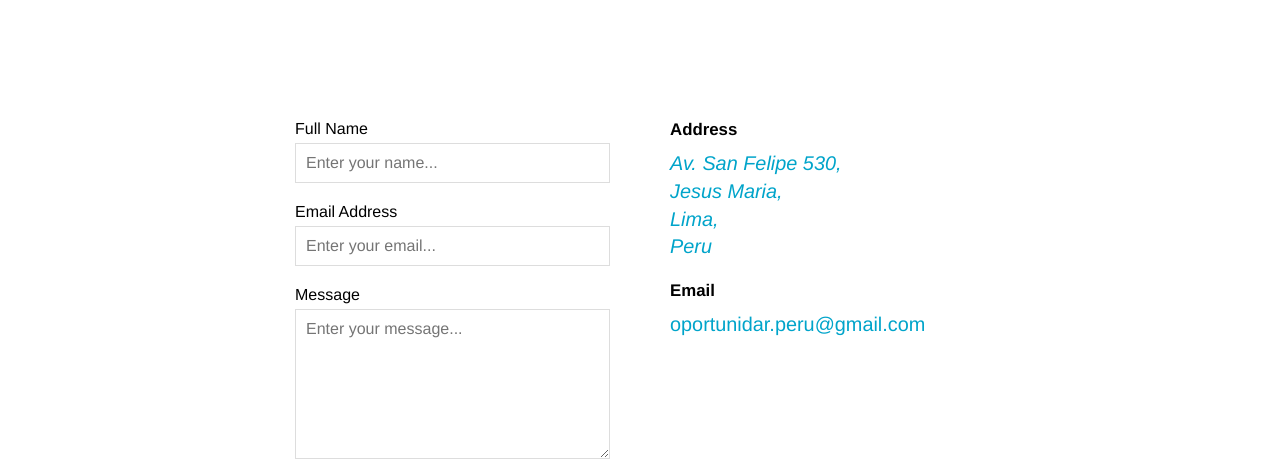
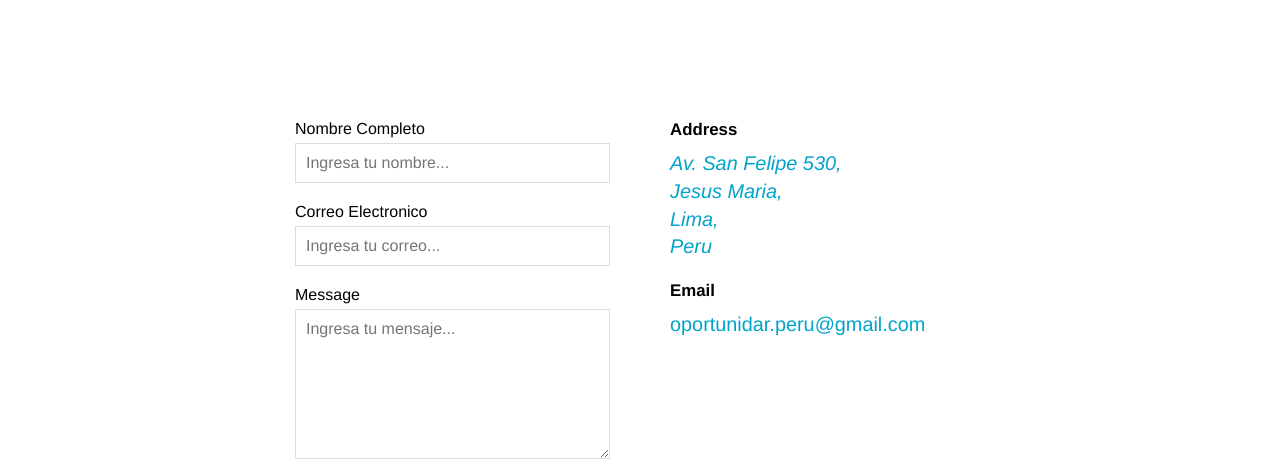
Before and after one commit to Llampi/oportunidar, a Jekyll site: the page built from contact.html, in a window 1280 px wide. Shown: the part 775-1236 px from the top of the page. Built offline with Jekyll 4.4.1, drawn with Linux system fonts in a browser that asks for light colours; nearby versions of some CDN libraries.

Commit message:
Update contact.html

```diff
--- a/contact.html
+++ b/contact.html
@@ -17,14 +17,14 @@ map:
 		<input type="hidden" name="_to" value="oportunidar.peru@gmail.com" />
 		<input type="text" name="_gotcha" style="display: none;">
 
-		<label for="name">Full Name</label>
-		<input type="text" name="name" id="name" placeholder="Enter your name..." />
+		<label for="name">Nombre Completo</label>
+		<input type="text" name="name" id="name" placeholder="Ingresa tu nombre..." />
 
-		<label for="email">Email Address</label>
-		<input type="email" name="email" id="email" placeholder="Enter your email..." required />
+		<label for="email">Correo Electronico</label>
+		<input type="email" name="email" id="email" placeholder="Ingresa tu correo..." required />
 
-		<label for="message">Message</label>
-		<textarea name="message" id="message" placeholder="Enter your message..."></textarea>
+		<label for="Mensaje">Message</label>
+		<textarea name="message" id="message" placeholder="Ingresa tu mensaje..."></textarea>
 
 		<input type="submit" value="Send Message" />
 	</form>
```
